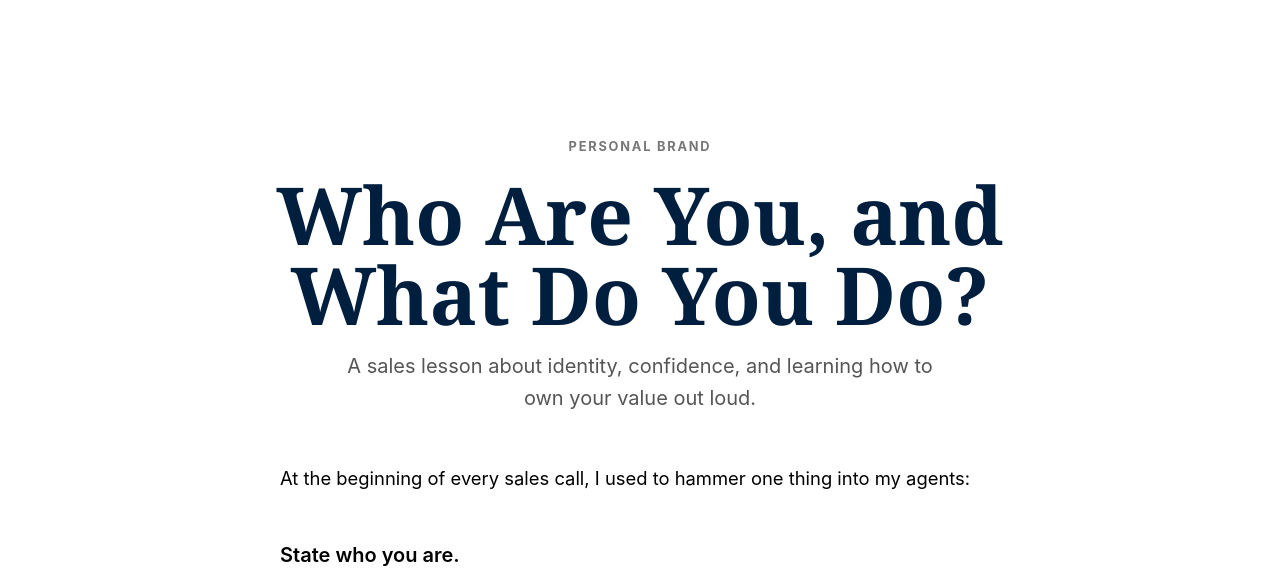
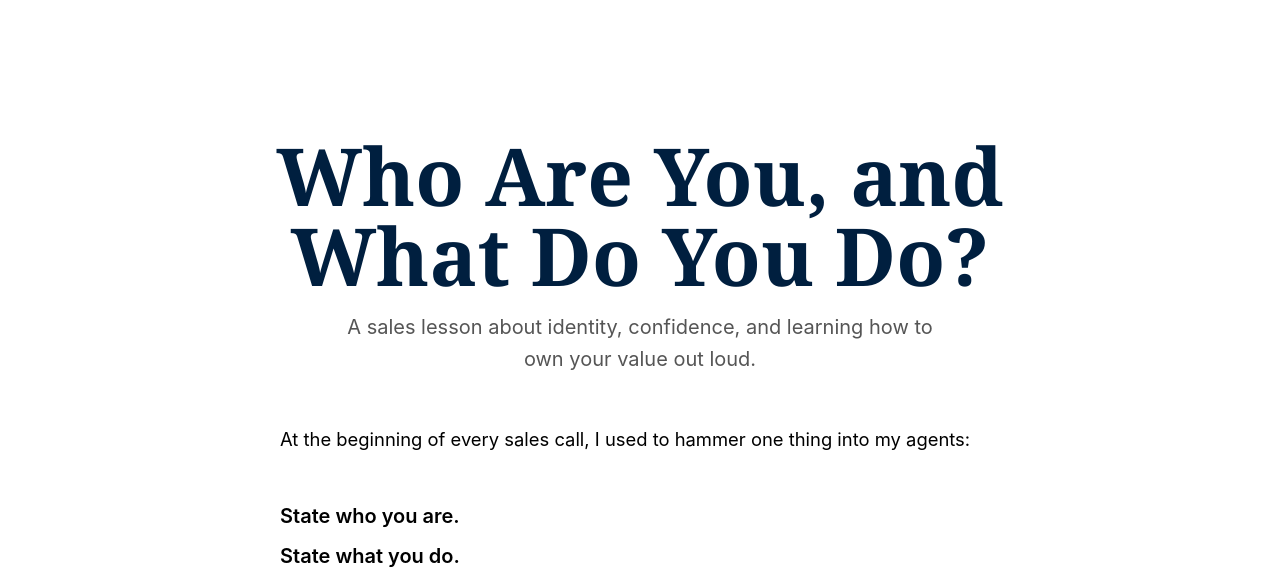
Before and after one commit to candicecoschino-lgtm/theccway-site, a plain HTML site: page blog/who-are-you-and-what-do-you-do.html in a window 1280 px wide. Shown: the part 184-770 px from the top of the page. Drawn offline with Linux system fonts and the light colour scheme.

Commit message:
Remove redundant article category label

```diff
--- a/blog/who-are-you-and-what-do-you-do.html
+++ b/blog/who-are-you-and-what-do-you-do.html
@@ -25,7 +25,7 @@
 <main class="article-page">
 
     <section class="article-hero">
-        <p class="article-kicker">Personal Brand</p>
+
         <h1>Who Are You, and What Do You Do?</h1>
 
         <p class="article-subtitle">
```
